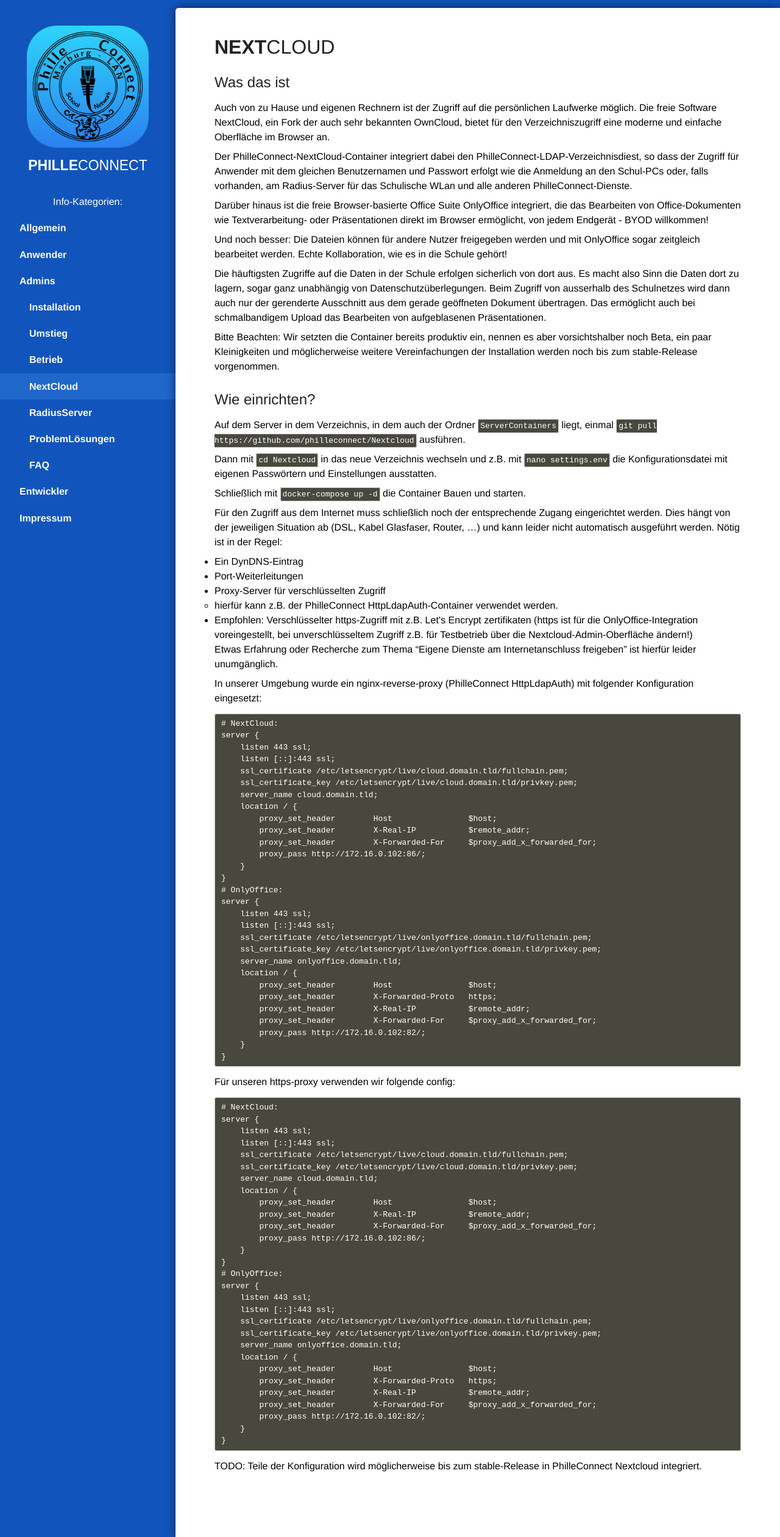
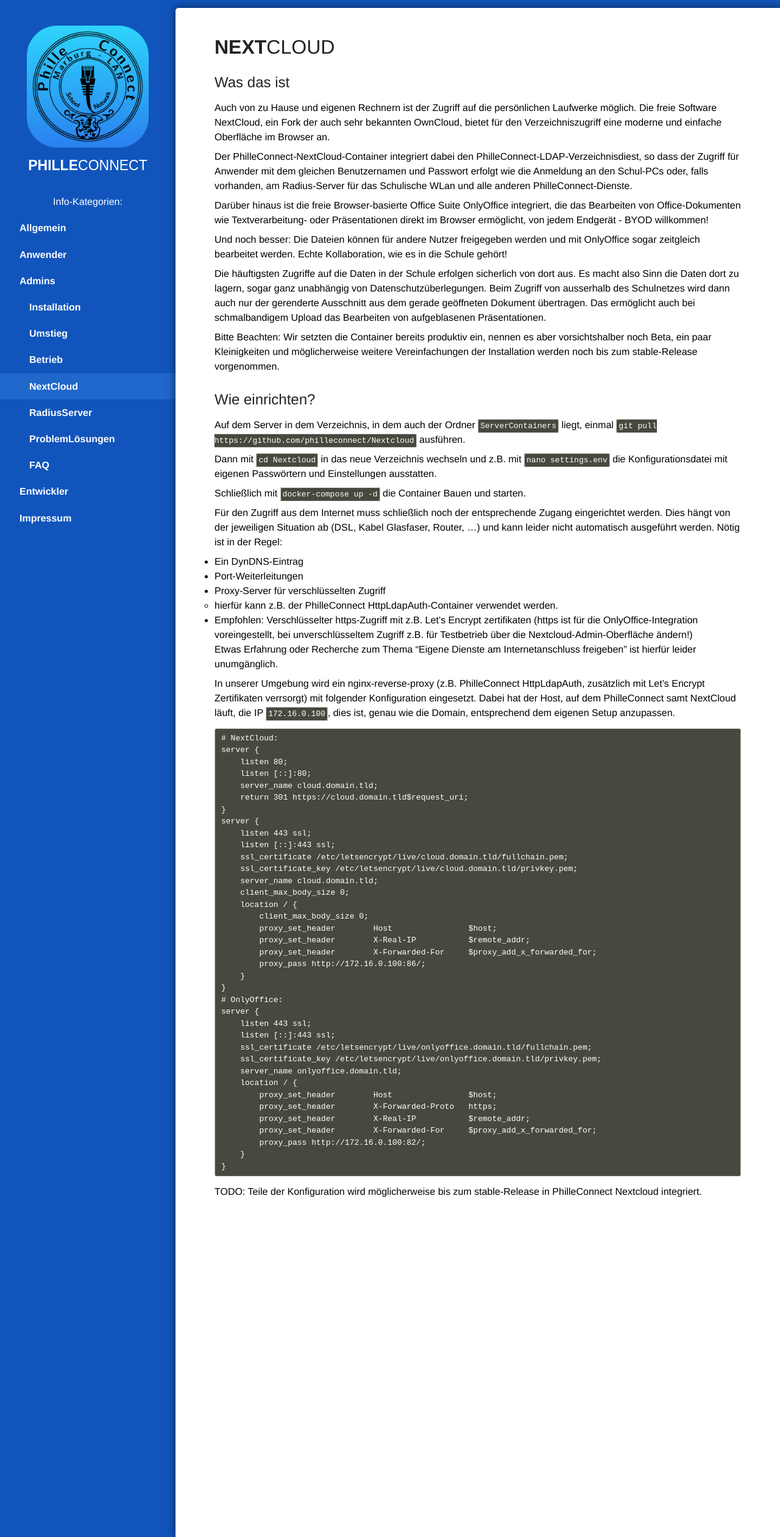
Before and after one commit to philleconnect/philleconnect.github.io, a Jekyll site: the page built from _pages/admins/05_nextcloud.md, in a window 1280 px wide. Shown: the whole page at 61% size. Built offline with Jekyll 4.4.1, drawn with Linux system fonts in a browser that asks for light colours.

Commit message:
updated config info for NextCloud

````diff
--- a/_pages/admins/05_nextcloud.md
+++ b/_pages/admins/05_nextcloud.md
@@ -40,21 +40,29 @@
 
 Etwas Erfahrung oder Recherche zum Thema "Eigene Dienste am Internetanschluss freigeben" ist hierfür leider unumgänglich.
 
-In unserer Umgebung wurde ein nginx-reverse-proxy (PhilleConnect HttpLdapAuth) mit folgender Konfiguration eingesetzt:
+In unserer Umgebung wird ein nginx-reverse-proxy (z.B. PhilleConnect HttpLdapAuth, zusätzlich mit Let's Encrypt Zertifikaten verrsorgt) mit folgender Konfiguration eingesetzt. Dabei hat der Host, auf dem PhilleConnect samt NextCloud läuft, die IP `172.16.0.100`, dies ist, genau wie die Domain, entsprechend dem eigenen Setup anzupassen.
 
 ```
 # NextCloud:
+server {
+    listen 80;
+    listen [::]:80;
+    server_name cloud.domain.tld;
+    return 301 https://cloud.domain.tld$request_uri;
+}
 server {
     listen 443 ssl;
     listen [::]:443 ssl;
     ssl_certificate /etc/letsencrypt/live/cloud.domain.tld/fullchain.pem;
     ssl_certificate_key /etc/letsencrypt/live/cloud.domain.tld/privkey.pem;
     server_name cloud.domain.tld;
+    client_max_body_size 0;
     location / {
+        client_max_body_size 0;
         proxy_set_header        Host                $host;
         proxy_set_header        X-Real-IP           $remote_addr;
         proxy_set_header        X-Forwarded-For     $proxy_add_x_forwarded_for;
-        proxy_pass http://172.16.0.102:86/;
+        proxy_pass http://172.16.0.100:86/;
     }
 }
 # OnlyOffice:
@@ -69,41 +77,7 @@
         proxy_set_header        X-Forwarded-Proto   https;
         proxy_set_header        X-Real-IP           $remote_addr;
         proxy_set_header        X-Forwarded-For     $proxy_add_x_forwarded_for;
-        proxy_pass http://172.16.0.102:82/;
-    }
-}
-```
-
-Für unseren https-proxy verwenden wir folgende config:
-
-```
-# NextCloud:
-server {
-    listen 443 ssl;
-    listen [::]:443 ssl;
-    ssl_certificate /etc/letsencrypt/live/cloud.domain.tld/fullchain.pem;
-    ssl_certificate_key /etc/letsencrypt/live/cloud.domain.tld/privkey.pem;
-    server_name cloud.domain.tld;
-    location / {
-        proxy_set_header        Host                $host;
-        proxy_set_header        X-Real-IP           $remote_addr;
-        proxy_set_header        X-Forwarded-For     $proxy_add_x_forwarded_for;
-        proxy_pass http://172.16.0.102:86/;
-    }
-}
-# OnlyOffice:
-server {
-    listen 443 ssl;
-    listen [::]:443 ssl;
-    ssl_certificate /etc/letsencrypt/live/onlyoffice.domain.tld/fullchain.pem;
-    ssl_certificate_key /etc/letsencrypt/live/onlyoffice.domain.tld/privkey.pem;
-    server_name onlyoffice.domain.tld;
-    location / {
-        proxy_set_header        Host                $host;
-        proxy_set_header        X-Forwarded-Proto   https;
-        proxy_set_header        X-Real-IP           $remote_addr;
-        proxy_set_header        X-Forwarded-For     $proxy_add_x_forwarded_for;
-        proxy_pass http://172.16.0.102:82/;
+        proxy_pass http://172.16.0.100:82/;
     }
 }
 ```
````
